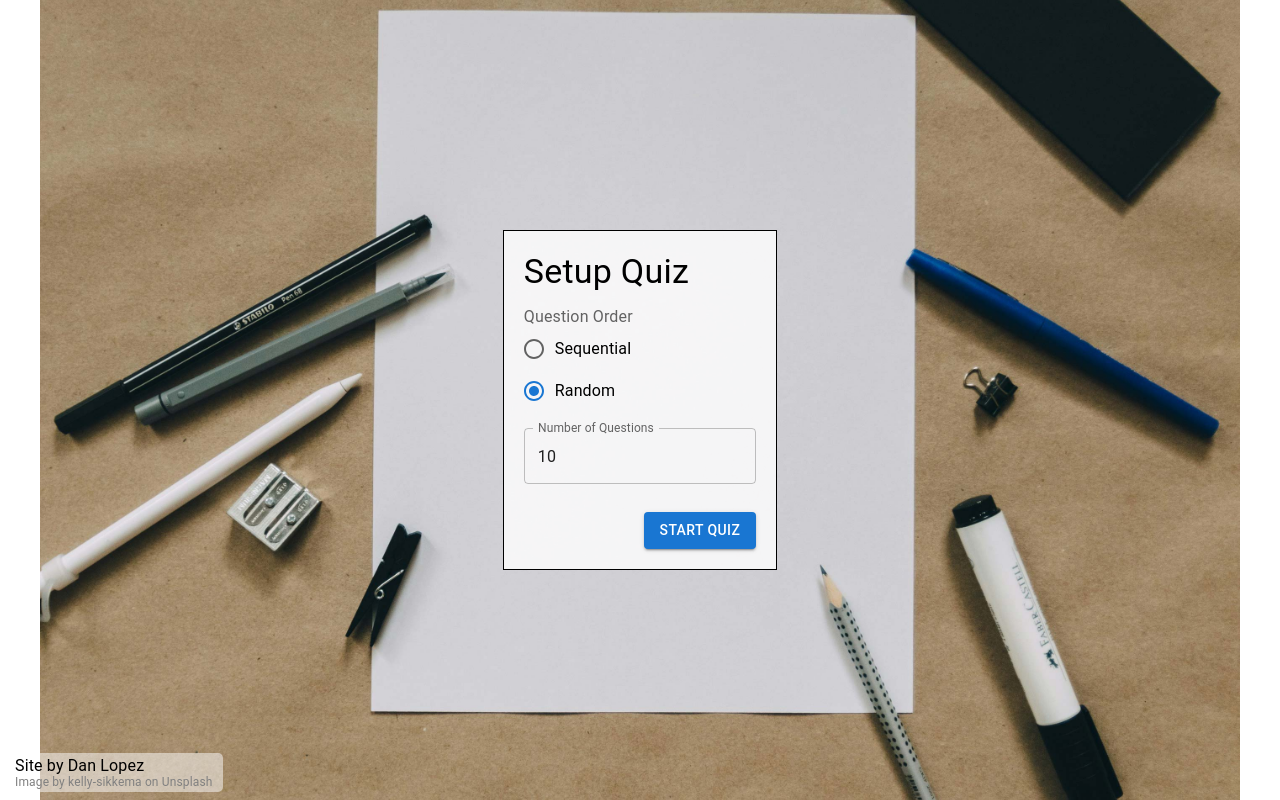
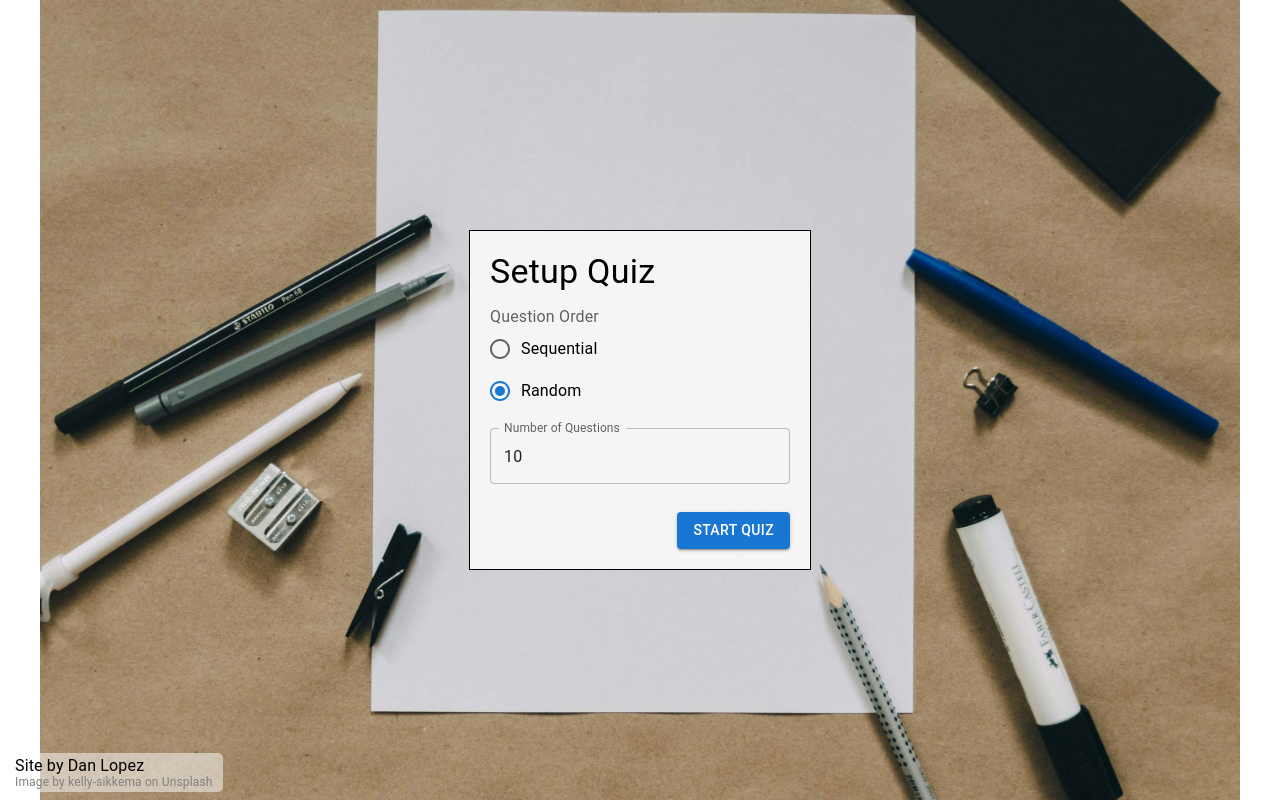
Before and after one commit to TheThinkPotato/AZ900-Quiz, a React (Create React App) app: page /setup-quiz in a window 1280 px wide. Built offline with nearby package versions, Linux system fonts and the light colour scheme.

Commit message:
Update styling quiz setup page

```diff
--- a/src/Pages/SetupQuiz.tsx
+++ b/src/Pages/SetupQuiz.tsx
@@ -126,7 +126,7 @@ const SetupQuiz = () => {
           style={{
             display: "flex",
             justifyContent: "flex-end",
-            maxWidth: "500px",
+            minWidth: "300px",
             marginTop: "20px",
           }}
         >
```
